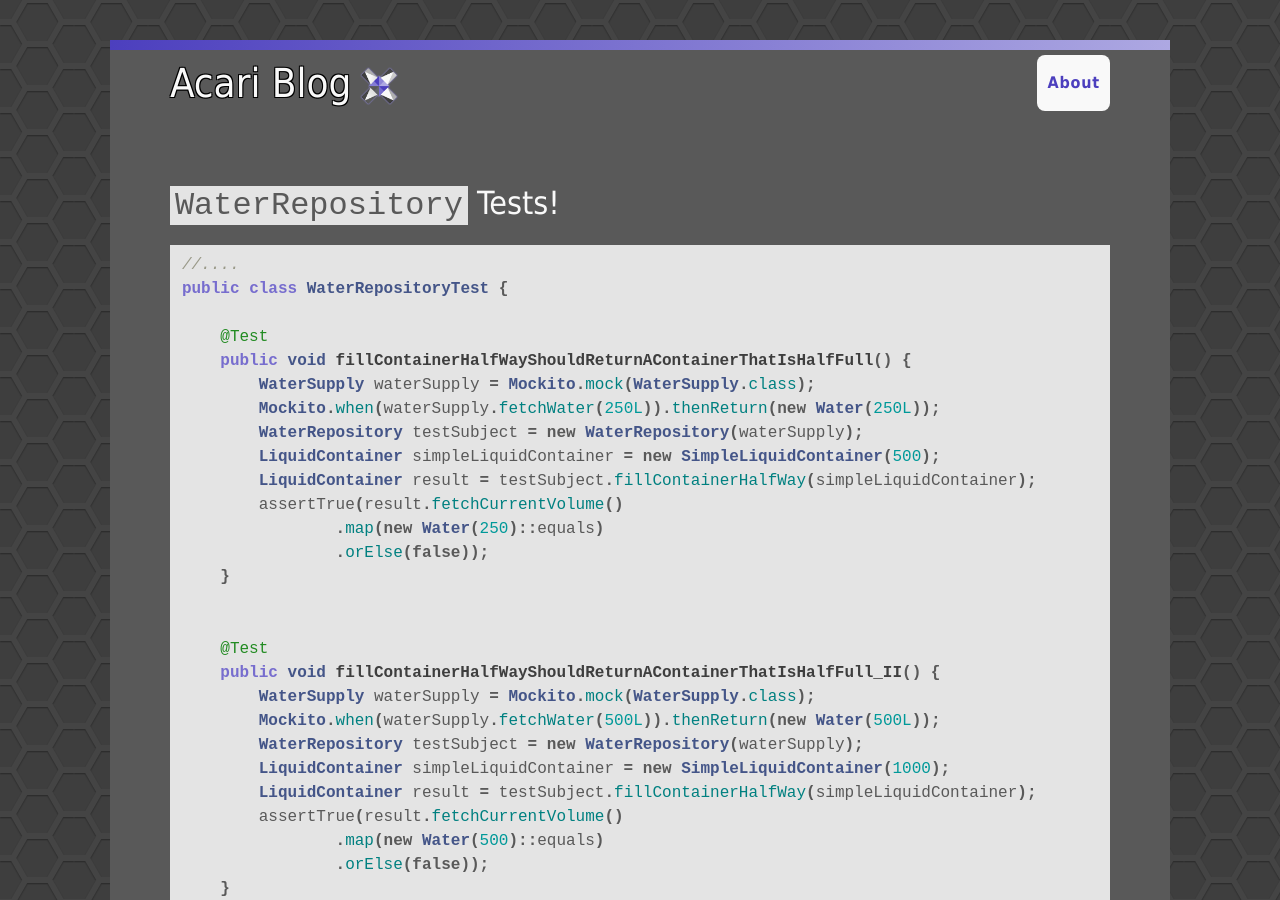
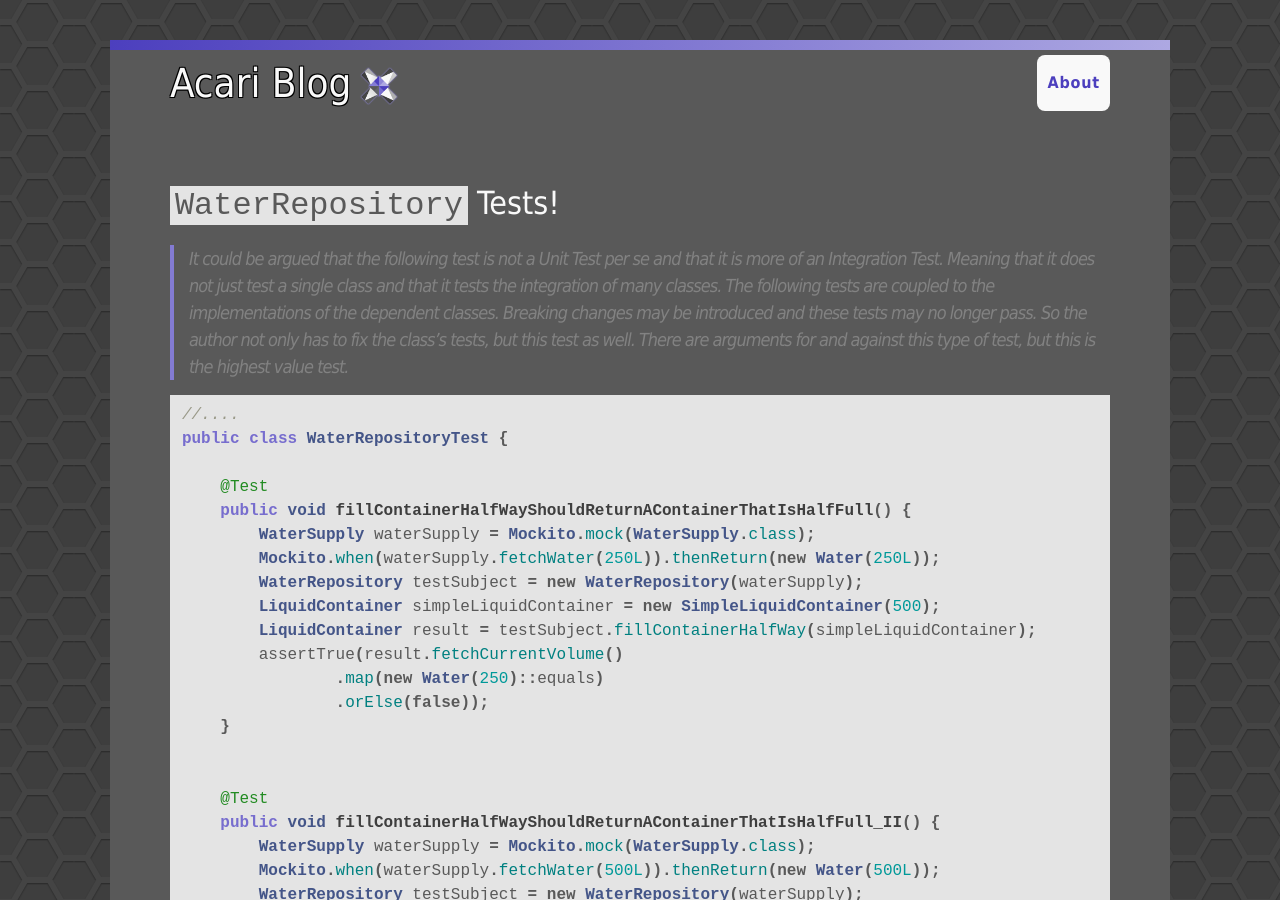
Before and after one commit to Unthrottled/blog, a Jekyll site: the page built from code/hdd/WaterRepository_Test.md, in a window 1280 px wide and 900 px high. Built offline with Jekyll 4.4.1, drawn with Linux system fonts in a browser that asks for light colours.

Commit message:
This is more appropriate here

```diff
--- a/code/hdd/WaterRepository_Test.md
+++ b/code/hdd/WaterRepository_Test.md
@@ -4,6 +4,14 @@ layout: post
 
 `WaterRepository` Tests!
 ---
+
+>It could be argued that the following test is not a _Unit Test_ per se and that it is more of an _Integration Test_.
+Meaning that it does not just test a single class and that it tests the integration of many classes.
+The following tests are coupled to the implementations of the dependent classes.
+Breaking changes may be introduced and these tests may no longer pass.
+So the author not only has to fix the class's tests, but this test as well.
+There are arguments for and against this type of test, but this is the highest value test.
+
 
 {% highlight java %}
 //....
```
Also changed, not shown: _posts/2017-12-29-Hydration-Driven-Devolpment.md (+0 -7 lines).
